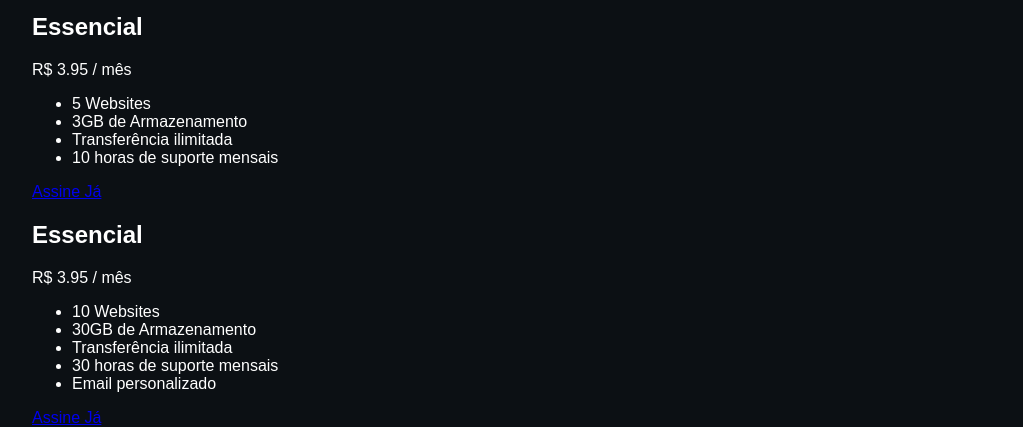
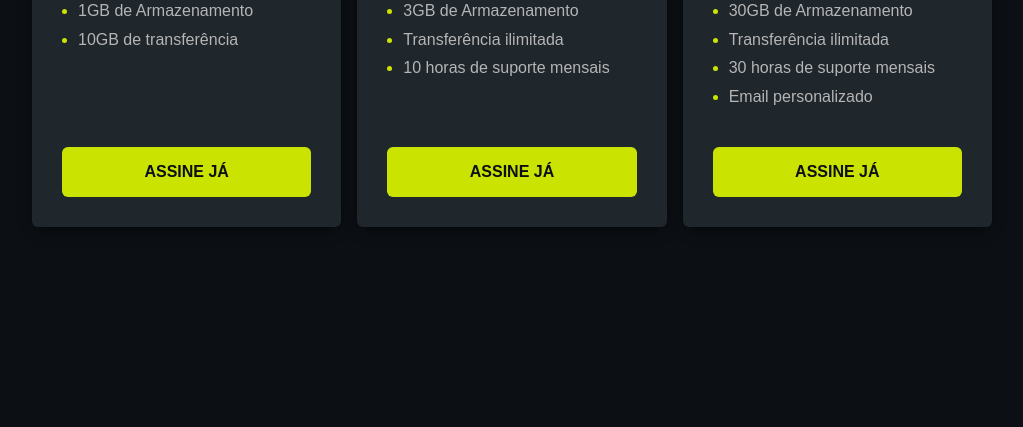
Before and after one commit to LeandroStepurski/Projeto_Escolha-Seu-Plano, a plain HTML site: page Code/index.html in a window 1280 px wide. Shown: the part 429-856 px from the top of the page, without its empty margins (128-1151 px from the left). After the commit the page ends 800 px from the top, so only its background shows below. Drawn offline with Linux system fonts and the light colour scheme.

Commit message:
Finalizado

```diff
--- a/Code/index.html
+++ b/Code/index.html
@@ -27,7 +27,7 @@
     <h1 class="main-title">Escolha seu Plano</h1>
 
     <section class="pricing">
-        <div class="princing-plan">
+        <div class="pricing-plan">
             <h2 class="pricing-plan__title">Essencial</h2>
             <p><span class="pricing-plan__price">R$ 3.95</span> / mês</p>
             <ul class="pricing-plan__features">
@@ -38,7 +38,7 @@
             <a class="pricing-plan__cta" href="#">Assine Já</a>
         </div>
 
-                <div class="princing-plan">
+        <div class="pricing-plan">
             <h2 class="pricing-plan__title">Essencial</h2>
             <p><span class="pricing-plan__price">R$ 3.95</span> / mês</p>
             <ul class="pricing-plan__features">
@@ -50,7 +50,7 @@
             <a class="pricing-plan__cta" href="#">Assine Já</a>
         </div>
 
-                <div class="princing-plan">
+        <div class="pricing-plan">
             <h2 class="pricing-plan__title">Essencial</h2>
             <p><span class="pricing-plan__price">R$ 3.95</span> / mês</p>
             <ul class="pricing-plan__features">
--- a/Code/style.css
+++ b/Code/style.css
@@ -30,6 +30,7 @@ body {
     font-size: 36px;
     text-transform: uppercase;
     margin-left: 16px;
+    letter-spacing: 2px;
 }
 
 .header__nav ul {
@@ -47,8 +48,77 @@ body {
     border-radius: 6px;
 }
 
+.header__nav a:hover {
+    text-decoration: underline;
+}
+
 /* Selecione a tag a que contenha a classe .header__nav--active */
 a.header__nav--active {
     background-color: #cbe300;
     color: #0c1014;
+    pointer-events: none;
+    /* cursor: default; Pode escolher o estilo do cursor */
 }
+
+.pricing {
+    display: flex;
+    gap:16px;
+}
+
+.pricing-plan {
+    display: flex;
+    flex-direction: column;
+    flex: 1;
+    background-color: #1f262c;
+    padding: 30px;
+    border-radius: 6px;
+    box-shadow: 0 5px 15px -6px black;
+}
+
+.pricing-plan__title {
+    text-transform: uppercase;
+    border-bottom: 2px solid #cbe300;
+    margin-top: 0;
+    padding-bottom: 10px;
+    letter-spacing: 2px;
+}
+
+.pricing-plan p {
+    margin-top: 0;
+}
+
+.pricing-plan__price {
+    font-size: 34px;
+}
+
+.pricing-plan__features {
+    margin: 0 0 35px;
+    color: #b5b5b5;
+    padding-left: 16px;
+    line-height: 1.8;
+    flex: 1;
+}
+
+/* Pseudo Element */
+.pricing-plan__features li::marker {
+    color: #cbe300;
+}
+
+.pricing-plan__cta {
+    text-decoration: none;
+    color: #0c1014;
+    background-color: #cbe300;
+    border-radius: 6px;
+    text-transform: uppercase;
+    font-size: 16px;
+    font-weight: bold;
+    padding: 16px 10px;
+    text-align: center;
+}
+
+/* Pseudo Class */
+.pricing-plan__cta:hover {
+    outline: 2px solid #cbe300;
+    background-color: transparent;
+    color: white;
+}
```
